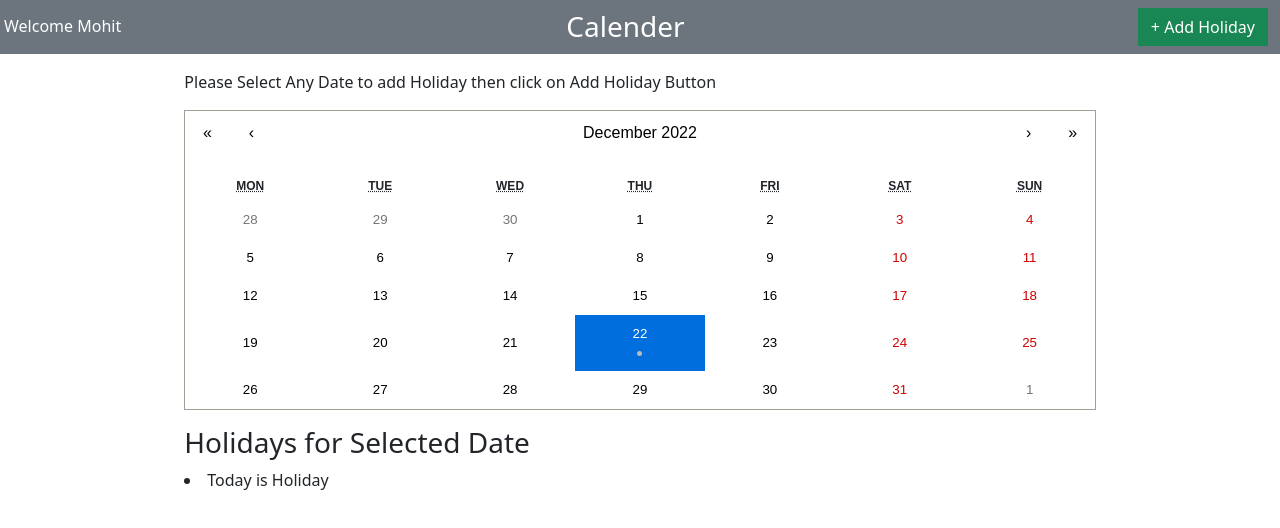
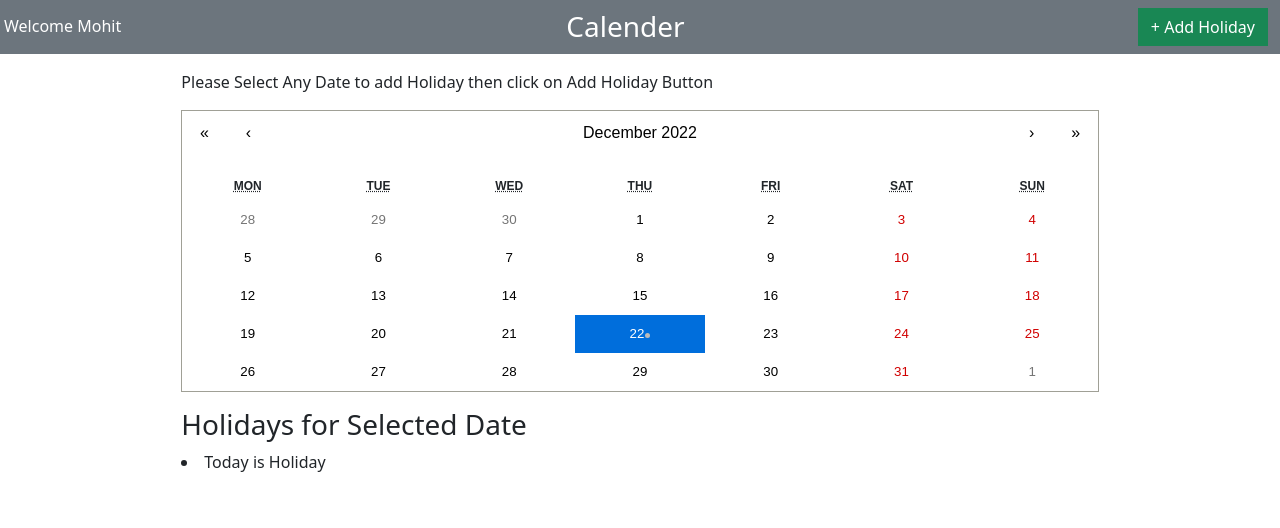
Before and after one commit to mohitgawande21/React-Calender-, a React (Create React App) app: page / in a window 1280 px wide. Shown: the top 528 px of the page. Built offline with nearby package versions, Linux system fonts and the light colour scheme.

Commit message:
improved some ui look

```diff
--- a/src/Header/CalenderPage.js
+++ b/src/Header/CalenderPage.js
@@ -10,8 +10,6 @@ export default function CalenerPage({ onClickAddHoliday, Holidays, setHolidays,
                 <p>Please Select Any Date to add Holiday then click on Add Holiday Button</p>
                 <Calendar className='w-100' onChange={setDate} value={dateS} tileContent={
                     ({ date, view }) => {
-                        // console.log(date.toDateString() == dateS.toDateString())
-                        // date.toDateString()
                         return (
                             Holidays[dateS.toDateString()] && Holidays[dateS.toDateString()].map((item) => {
                                 return date.toDateString() == dateS.toDateString() && <Holiday />
@@ -26,7 +24,7 @@ export default function CalenerPage({ onClickAddHoliday, Holidays, setHolidays,
                     <h3 className='bold'>Holidays for Selected Date</h3>
                     {Holidays[dateS.toDateString()] ? Holidays[dateS.toDateString()].map((item) => {
                         return <li><span>{item}</span></li>
-                    }) : <h4 className='text-center'>No Holiday added</h4>}
+                    }) : <h4 className='text-center text-warning'>No Holiday Added For This Date</h4>}
                 </p>
             </div>
         </div>
--- a/src/Header/Holiday.js
+++ b/src/Header/Holiday.js
@@ -7,11 +7,12 @@ export default function Holiday() {
     width: '5px',
     backgroundColor: '#bbb',
     borderRadius: '50%',
-    display: 'inline-block'
+    display: 'inline-block',
+    marginLeft:'1px'
   }
   return (
-    <div>
-      <span style={dot}></span>
-    </div>
+    <>
+      <span  style={dot}></span>
+    </>
   )
 }
```
